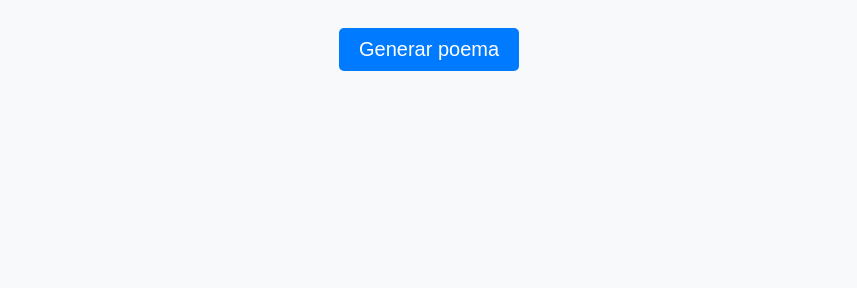
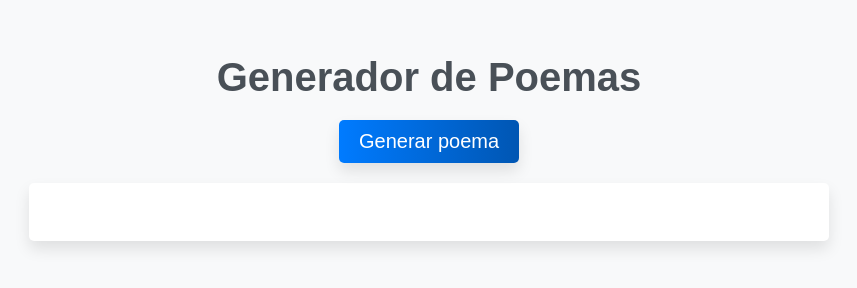
Before and after one commit to Nokx1z/Poeticae, a plain HTML site: page index.html in a window 1280 px wide. Shown: the whole page, without its empty margins (211-1068 px from the left). Drawn offline with Linux system fonts and the light colour scheme.

Commit message:
Cambios al programa

```diff
--- a/index.html
+++ b/index.html
@@ -4,9 +4,13 @@
     <link rel="stylesheet" type="text/css" href="./styles/styles.css">
 </head>
 <body>
-    <button onclick="mostrarPoema()">Generar poema</button>
-    <p id="poema"></p>
-
+    <div class="container">
+        <h1>Generador de Poemas</h1>
+        <button id="generate-btn" onclick="mostrarPoema()">Generar poema</button>
+        <div id="poem-container">
+            <p id="poema"></p>
+        </div>
+    </div>
     <script src="poema.js"></script>
 </body>
 </html>
--- a/styles/styles.css
+++ b/styles/styles.css
@@ -4,25 +4,50 @@ body {
     padding: 20px;
     background-color: #f8f9fa;
     color: #343a40;
+    transition: background-color 0.5s ease;
 }
 
-button {
+.container {
+    max-width: 800px;
+    margin: 0 auto;
+}
+
+h1 {
+    font-size: 2.5em;
+    color: #495057;
+    margin-bottom: 20px;
+}
+
+#generate-btn {
     padding: 10px 20px;
     font-size: 20px;
     margin-bottom: 20px;
-    background-color: #007bff;
+    background: linear-gradient(to right, #007bff, #0056b3);
     color: white;
     border: none;
     border-radius: 5px;
     cursor: pointer;
-    transition: background-color 0.3s ease;
+    box-shadow: 0px 8px 15px rgba(0, 0, 0, 0.1);
+    transition: all 0.3s ease 0s;
 }
 
-button:hover {
-    background-color: #0056b3;
+#generate-btn:hover {
+    background: linear-gradient(to right, #0056b3, #007bff);
+    box-shadow: 0px 15px 20px rgba(0, 0, 0, 0.2);
+    color: #fff;
+    transform: translateY(-7px);
+}
+
+#poem-container {
+    background-color: #fff;
+    padding: 20px;
+    border-radius: 5px;
+    box-shadow: 0px 8px 15px rgba(0, 0, 0, 0.1);
 }
 
 p {
     font-size: 18px;
     line-height: 1.6;
+    color: #495057;
+    transition: color 0.5s ease;
 }
```
